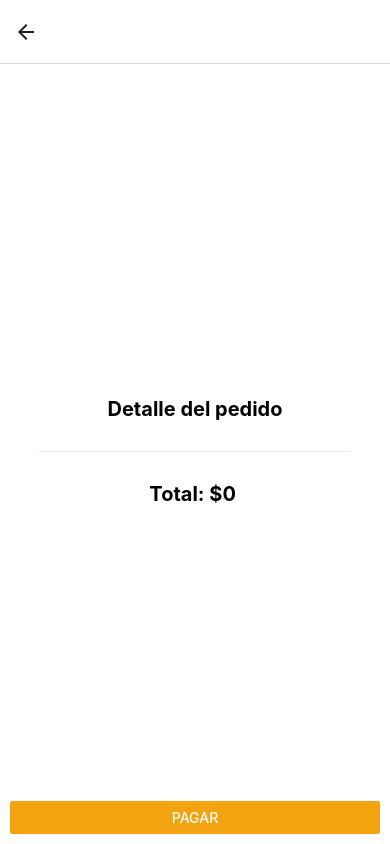
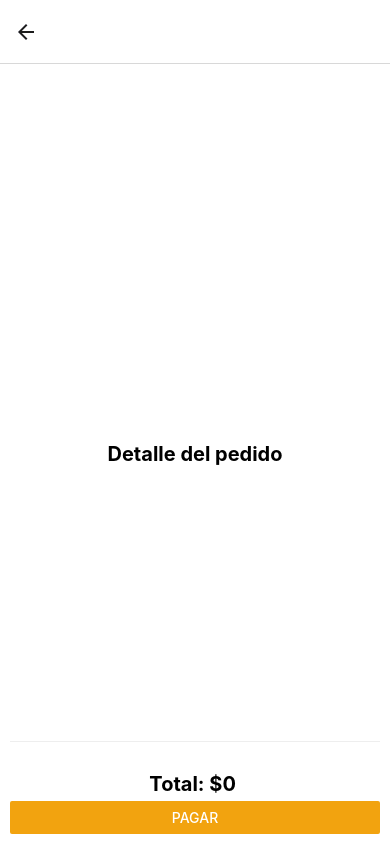
Before and after one commit to ne7espinosa/UNLA-PS2022C-E18, a React Native app: screen /PedidoScreen in a window 390 px wide. Built offline with nearby package versions, Linux system fonts and the light colour scheme; what expo-linking would draw is missing.

Commit message:
Cambios en la vista detalle pedido

```diff
--- a/screens/PedidoScreen.tsx
+++ b/screens/PedidoScreen.tsx
@@ -5,7 +5,7 @@ import EditScreenInfo from '../components/EditScreenInfo';
 import { Text, View } from '../components/Themed';
 import { PedidoContext } from '../contexts/pedidoContext';
 import { RootStackParamList, RootStackScreenProps } from '../types';
-import { AntDesign,MaterialIcons,Ionicons } from '@expo/vector-icons';
+import { AntDesign,MaterialIcons,Ionicons,FontAwesome  } from '@expo/vector-icons';
 
 
 
@@ -19,34 +19,46 @@ export default function PedidoScreen(props: PedidoProps) {
   const [precioTotal, setPrecioTotal] = useState<number>(0);
 
   return (
+
     <View style={styles.container}>
       <Text style={styles.title}>Detalle del pedido</Text>
+
       {
       pedidoContext.productos.length > 0 ?
-          <View>
-            <Text style={styles.precioTotal}>Resumen</Text>
+        <View style={styles.container}>
 
-            <Text style={styles.buttonSubtotal}>Subtotal: ${productos.reduce((sumar, item) => sumar + item.precioTotal, 0)} </Text>
-               <Text style={styles.pagoTarjeta}> <Ionicons name="card-outline" size={24} color="black" />Pago con tarjeta</Text>
+      <Text style={styles.subtitulo}>Resumen</Text>
+
+            <Text style={ styles.subtotal}>Subtotal: ${productos.reduce((sumar, item) => sumar + item.precioTotal, 0)} </Text>
+            <Text style={styles.subtitulo}>Método de pago</Text>
+            <Text style={styles.pagoTarjeta}> <Ionicons name="card-outline" size={24} color="white" />Pago con tarjeta <AntDesign name="checkcircle" size={24} color={'#F2A30F'} /></Text>
+
               </View>
+
+
           :
 
-          <View></View>
+          <View>
 
+          </View>
         }
 
-      <View style={styles.separator} lightColor="#eee" darkColor="rgba(255,255,255,0.1)" />
-      <EditScreenInfo path="/screens/PedidoScreen.tsx" />
+            <View style={styles.buttonConfirmar}>
+            <View style={styles.separator} lightColor="#eee" darkColor="rgba(255,255,255,0.1)" />
 
-      <Text style={styles.precioTotal}>Total: ${productos.reduce((sumar, item) => sumar + item.precioTotal, 0)} </Text>
+            <EditScreenInfo path="/screens/PedidoScreen.tsx" />
 
+            <Text style={styles.subtitulo}>Total: ${productos.reduce((sumar, item) => sumar + item.precioTotal, 0)} </Text>
 
-      <View style={styles.buttonConfirmar}>
                 <Button color={'#F2A30F'} title='Pagar' onPress={() =>{}}></Button>
                 </View>
 
+      </View>
 
-    </View>
+
+
+
+
   );
 }
 
@@ -56,79 +68,41 @@ const styles = StyleSheet.create({
     alignItems: 'center',
     justifyContent: 'center',
   },
-  boxPrincipal: {
-    flex: 1,
-    flexDirection: 'row',
-    flexWrap: 'wrap',
-    padding: 10,
-  },
   title: {
     fontSize: 20,
     fontWeight: 'bold',
-  },
-  advertencia: {
-    fontSize: 15,
-    textAlign: 'center'
-  },
-  nombre: {
-    fontSize: 10,
-    marginVertical: 30,
-  },
+    },
   separator: {
     marginVertical: 30,
     height: 1,
-    width: '80%',
+    width: '100%',
+
   },
-  muestra: {
-    marginTop: 20,
-    width: 50,
-    height: 50,
-    alignContent: 'flex-start',
-    borderRadius: 25,
+  separator2: {
+    marginVertical: 20,
+    height: 1,
+    width: '30%',
+
   },
-  botones: {
-    flexDirection: 'row',
-    justifyContent: 'space-evenly',
-    marginTop: 40
+  subtotal:{
+    fontSize: 20,
+    marginBottom: 5,
+    textAlign: 'center',
+    marginTop: 50,
   },
-  cantidad: {
-    fontSize: 12,
-    right: 20,
-    left: 1
-  },
-  botonesFinal: {
-    flexDirection: 'row',
-    justifyContent: 'space-evenly',
-  },
-  buttonContenedorSP: {
-    width: 135,
-    height: 35
-  },
-  buttonSeguirPidiendo: {
-    backgroundColor: '#ffffff',
-    width: 135,
-    height: 35
-  },
-  buttonSeguirPidiendoText:
-  {
-    marginTop: 7,
-    textAlign: 'center',
-    color: 'black',
-  },
-  precioTotal:
-  {
+
+  subtitulo:{
     fontSize: 20,
     marginBottom: 5,
     textAlign: 'center',
     fontWeight: 'bold',
   },
 
-    pagoTarjeta:
-  {
+  pagoTarjeta:{
     fontSize: 15,
     marginBottom: 5,
-    textAlign: 'right',
     fontWeight: 'bold',
+    marginTop: 50,
   },
 
 
@@ -138,12 +112,4 @@ const styles = StyleSheet.create({
     position: 'absolute',
     bottom: 10,
 },
-
-buttonSubtotal:
-{
-    marginTop: 7,
-    textAlign: 'center',
-    color: 'black',
-  },
-
 });
```
